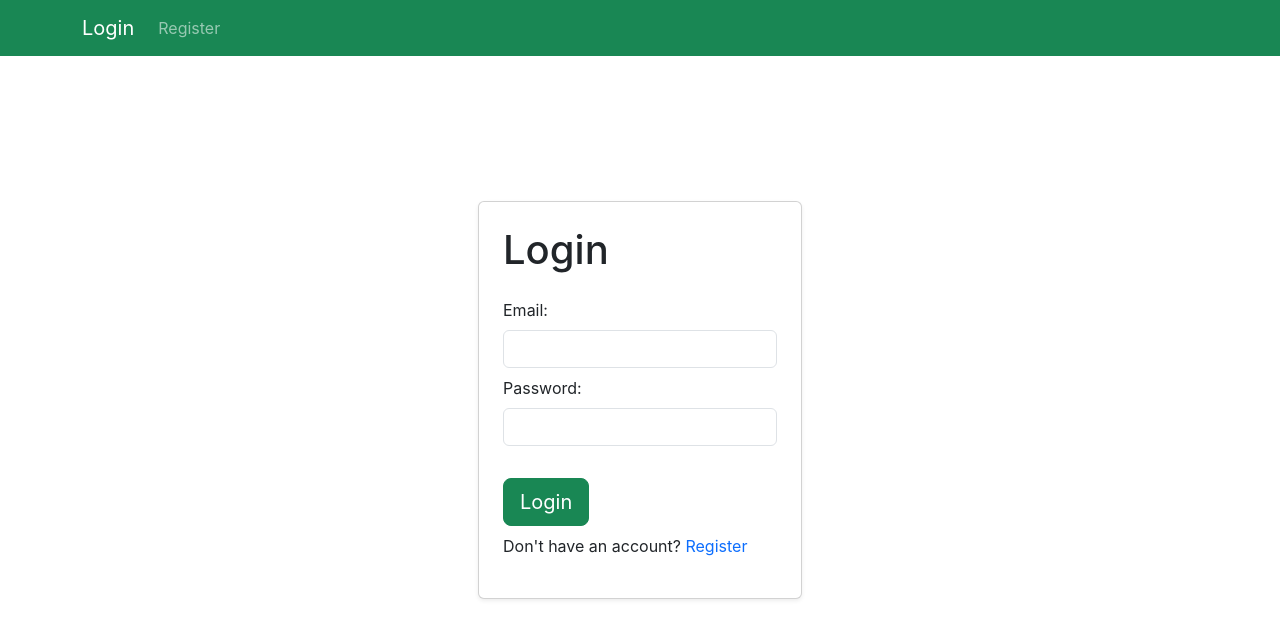
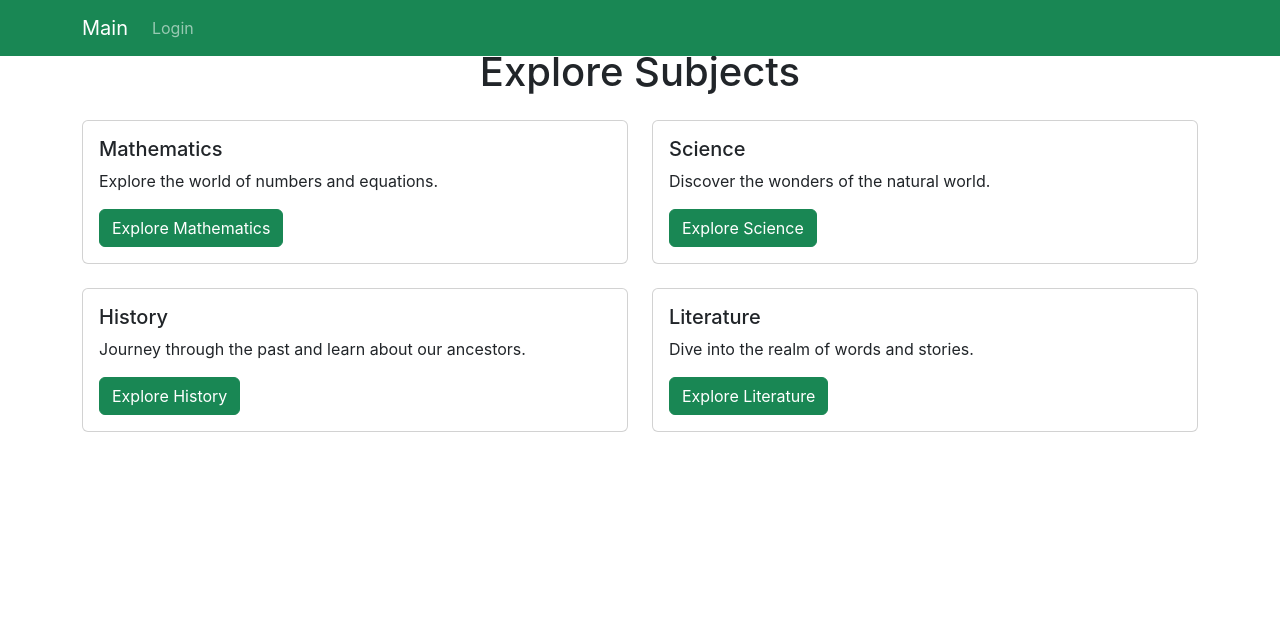
Before and after one commit to ChrisY60/HT2024, a React (Create React App) app in the folder frontend/htx/: page / in a window 1280 px wide. Shown: the top 638 px of the page. Built offline with nearby package versions, Linux system fonts and the light colour scheme.

Commit message:
subject cards

```diff
--- a/frontend/htx/src/App.js
+++ b/frontend/htx/src/App.js
@@ -5,13 +5,15 @@ import Login from "./components/Login";
 import { BrowserRouter as Router, Routes, Route } from "react-router-dom";
 import Register from "./components/Register";
 import Navbar from "./components/Navbar";
+import Main from "./components/Main";
 
 function App() {
   return (
     <Router>
         <Navbar />
       <Routes>
-        <Route path="/" element={<Login />} />
+        <Route path="/" element={<Main />} />
+          <Route path="/login" element={<Login />} />
           <Route path="/register" element={<Register />} />
       </Routes>
     </Router>
--- a/frontend/htx/src/components/Main.jsx
+++ b/frontend/htx/src/components/Main.jsx
@@ -0,0 +1,51 @@
+import React from 'react';
+
+const Main = () => {
+    const subjects = [
+        {
+            title: 'Mathematics',
+            description: 'Explore the world of numbers and equations.',
+            image: 'math.jpg',
+            link: '/math'
+        },
+        {
+            title: 'Science',
+            description: 'Discover the wonders of the natural world.',
+            image: 'science.jpg',
+            link: '/science'
+        },
+        {
+            title: 'History',
+            description: 'Journey through the past and learn about our ancestors.',
+            image: 'history.jpg',
+            link: '/history'
+        },
+        {
+            title: 'Literature',
+            description: 'Dive into the realm of words and stories.',
+            image: 'literature.jpg',
+            link: '/literature'
+        }
+    ];
+
+    return (
+        <div className="container mt-5">
+            <h1 className="text-center mb-4">Explore Subjects</h1>
+            <div className="row">
+                {subjects.map((subject, index) => (
+                    <div key={index} className="col-lg-6 mb-4">
+                        <div className="card">
+                            <div className="card-body">
+                                <h5 className="card-title">{subject.title}</h5>
+                                <p className="card-text">{subject.description}</p>
+                                <a href={subject.link} className="btn btn-success">Explore {subject.title}</a>
+                            </div>
+                        </div>
+                    </div>
+                ))}
+            </div>
+        </div>
+    );
+};
+
+export default Main;
--- a/frontend/htx/src/components/Navbar.jsx
+++ b/frontend/htx/src/components/Navbar.jsx
@@ -4,14 +4,14 @@ import { Link } from 'react-router-dom';
 const Navbar = () => (
     <nav className="navbar navbar-expand-lg navbar-dark bg-success fixed-top">
         <div className="container">
-            <Link to="/" className="navbar-brand font-weight-bold">Login</Link>
+            <Link to="/" className="navbar-brand font-weight-bold">Main</Link>
             <button className="navbar-toggler" type="button" data-toggle="collapse" data-target="#navbarNav" aria-controls="navbarNav" aria-expanded="false" aria-label="Toggle navigation">
                 <span className="navbar-toggler-icon"></span>
             </button>
             <div className="collapse navbar-collapse" id="navbarNav">
                 <ul className="navbar-nav ml-auto">
                     <li className="nav-item">
-                        <Link to="/register" className="nav-link font-weight-bold">Register</Link>
+                        <Link to="/login" className="nav-link font-weight-bold">Login</Link>
                     </li>
                 </ul>
             </div>
--- a/frontend/htx/src/components/Register.jsx
+++ b/frontend/htx/src/components/Register.jsx
@@ -80,7 +80,7 @@ const Register = () => {
                     </button>
                 </form>
                 <p className="mt-2">
-                    Already have an account? <a href="/" className="text-decoration-none text-primary">Login</a>
+                    Already have an account? <a href="/login" className="text-decoration-none text-primary">Login</a>
                 </p>
             </div>
         </div>
```
